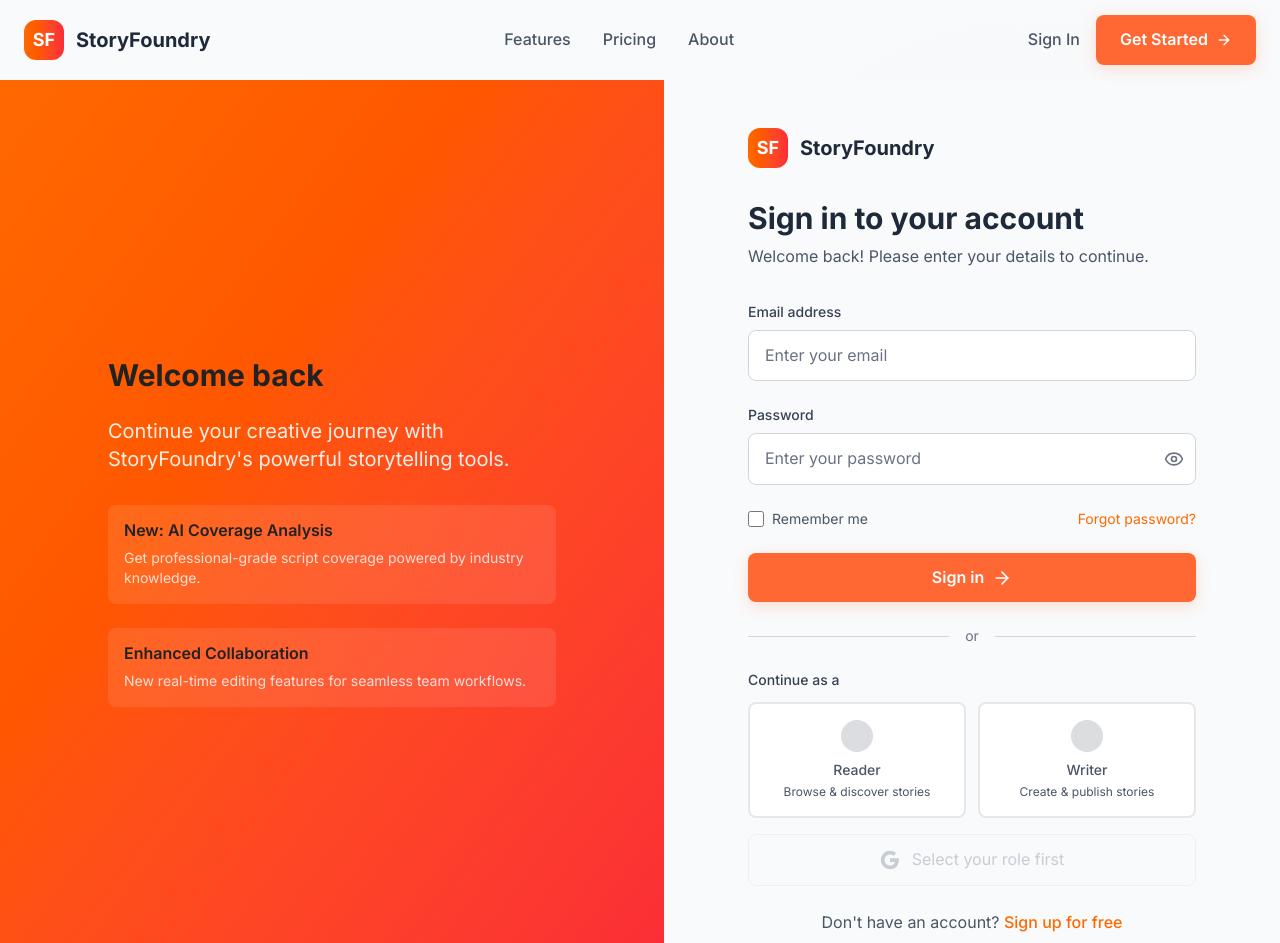
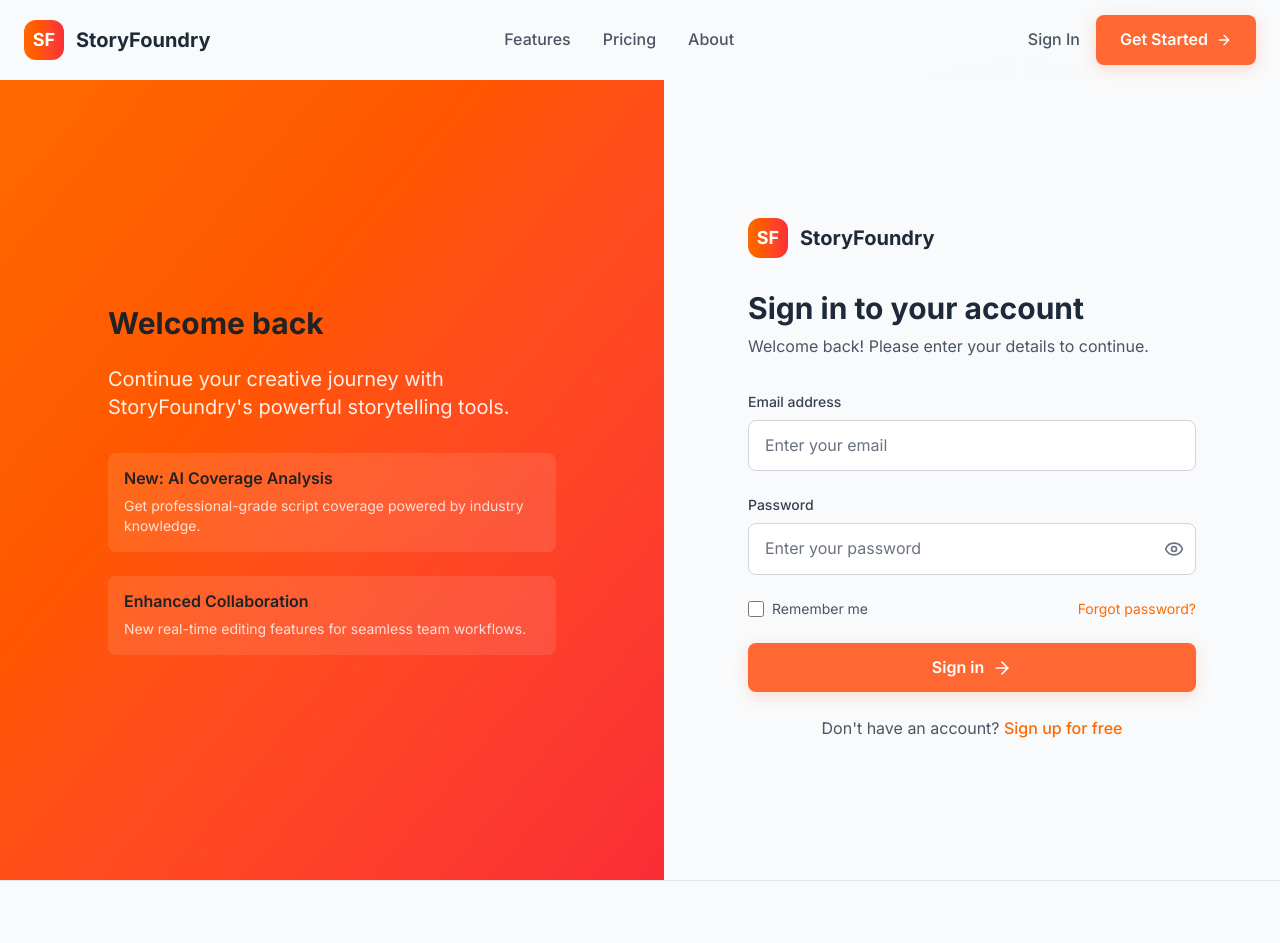
Before and after one commit to bharadwajaaniseti/storyfoundry, a Next.js app: page /signin in a window 1280 px wide. Shown: the top 943 px of the page. Built offline with nearby package versions, Linux system fonts and the light colour scheme; a web font is replaced by a local one.

Commit message:
SIMPLIFY: Remove Google OAuth from signin page
- Remove role selection UI for OAuth
- Remove Google sign-in button and related code
- Remove handleGoogleSignIn function and selectedRole state
- Keep only email/password form and signup link
- Reduced page size and simplified authentication flow

```diff
--- a/src/app/(marketing)/signin/page.tsx
+++ b/src/app/(marketing)/signin/page.tsx
@@ -16,7 +16,6 @@ function SignInForm() {
   const [showPassword, setShowPassword] = useState(false)
   const [isLoading, setIsLoading] = useState(false)
   const [error, setError] = useState('')
-  const [selectedRole, setSelectedRole] = useState<'reader' | 'writer' | null>(null) // Role selection for OAuth
   const [formData, setFormData] = useState({
     email: '',
     password: '',
@@ -57,44 +56,6 @@ function SignInForm() {
     } catch (err) {
       setError('An unexpected error occurred. Please try again.')
       console.error('Sign in error:', err)
-    } finally {
-      setIsLoading(false)
-    }
-  }
-
-  const handleGoogleSignIn = async () => {
-    if (!selectedRole) {
-      setError('Please select your role before continuing with Google')
-      return
-    }
-
-    setIsLoading(true)
-    setError('')
-
-    try {
-      const supabase = createSupabaseClient()
-      let redirectUrl = ''
-      if (typeof window !== 'undefined') {
-        redirectUrl = `${window.location.origin}/auth/callback?redirectTo=${encodeURIComponent(redirectTo)}&role=${selectedRole}`
-      } else {
-        // fallback for SSR, but this should never run in SSR
-        redirectUrl = `/auth/callback?redirectTo=${encodeURIComponent(redirectTo)}&role=${selectedRole}`
-      }
-      const { error } = await supabase.auth.signInWithOAuth({
-        provider: 'google',
-        options: {
-          redirectTo: redirectUrl,
-          queryParams: {
-            role: selectedRole // Pass role as query parameter
-          }
-        }
-      })
-      if (error) {
-        setError(error.message)
-      }
-    } catch (err) {
-      setError('An unexpected error occurred. Please try again.')
-      console.error('Google sign in error:', err)
     } finally {
       setIsLoading(false)
     }
@@ -243,88 +204,6 @@ function SignInForm() {
             </button>
           </form>
 
-          {/* Divider */}
-          <div className="my-6 flex items-center">
-            <div className="flex-1 border-t border-gray-300"></div>
-            <span className="px-4 text-sm text-gray-500">or</span>
-            <div className="flex-1 border-t border-gray-300"></div>
-          </div>
-
-          {/* Role Selection for Social Sign In */}
-          <div className="mb-4">
-            <label className="block text-sm font-medium text-gray-700 mb-3">
-              Continue as a
-            </label>
-            <div className="grid grid-cols-2 gap-3">
-              <button
-                type="button"
-                onClick={() => setSelectedRole('reader')}
-                className={`flex flex-col items-center justify-center p-4 border-2 rounded-lg transition-all ${
-                  selectedRole === 'reader'
-                    ? 'border-orange-500 bg-orange-50 text-orange-700'
-                    : 'border-gray-200 bg-white text-gray-600 hover:border-gray-300'
-                }`}
-                disabled={isLoading}
-              >
-                <div className="w-8 h-8 mb-2 rounded-full bg-current opacity-20"></div>
-                <span className="font-medium text-sm">Reader</span>
-                <span className="text-xs text-center mt-1">
-                  Browse & discover stories
-                </span>
-              </button>
-              <button
-                type="button"
-                onClick={() => setSelectedRole('writer')}
-                className={`flex flex-col items-center justify-center p-4 border-2 rounded-lg transition-all ${
-                  selectedRole === 'writer'
-                    ? 'border-orange-500 bg-orange-50 text-orange-700'
-                    : 'border-gray-200 bg-white text-gray-600 hover:border-gray-300'
-                }`}
-                disabled={isLoading}
-              >
-                <div className="w-8 h-8 mb-2 rounded-full bg-current opacity-20"></div>
-                <span className="font-medium text-sm">Writer</span>
-                <span className="text-xs text-center mt-1">
-                  Create & publish stories
-                </span>
-              </button>
-            </div>
-            {selectedRole && (
-              <p className="mt-2 text-sm text-gray-500 text-center">
-                {selectedRole === 'reader'
-                  ? 'Perfect for discovering amazing stories. You can upgrade to Writer anytime.'
-                  : 'Perfect for authors and storytellers. Create, collaborate, and protect your work.'
-                }
-              </p>
-            )}
-          </div>
-
-          {/* Social Sign In */}
-          <div className="space-y-3">
-            <button
-              onClick={handleGoogleSignIn}
-              disabled={isLoading || !selectedRole}
-              className={`w-full flex items-center justify-center space-x-3 py-3 px-4 border rounded-lg transition-colors ${
-                selectedRole
-                  ? 'border-gray-300 bg-white text-gray-700 hover:bg-gray-50'
-                  : 'border-gray-200 bg-gray-50 text-gray-400 cursor-not-allowed'
-              } disabled:opacity-50 disabled:cursor-not-allowed`}
-            >
-              <svg className="w-5 h-5" viewBox="0 0 24 24">
-                <path fill="currentColor" d="M22.56 12.25c0-.78-.07-1.53-.2-2.25H12v4.26h5.92c-.26 1.37-1.04 2.53-2.21 3.31v2.77h3.57c2.08-1.92 3.28-4.74 3.28-8.09z"/>
-                <path fill="currentColor" d="M12 23c2.97 0 5.46-.98 7.28-2.66l-3.57-2.77c-.98.66-2.23 1.06-3.71 1.06-2.86 0-5.29-1.93-6.16-4.53H2.18v2.84C3.99 20.53 7.7 23 12 23z"/>
-                <path fill="currentColor" d="M5.84 14.09c-.22-.66-.35-1.36-.35-2.09s.13-1.43.35-2.09V7.07H2.18C1.43 8.55 1 10.22 1 12s.43 3.45 1.18 4.93l2.85-2.22.81-.62z"/>
-                <path fill="currentColor" d="M12 5.38c1.62 0 3.06.56 4.21 1.64l3.15-3.15C17.45 2.09 14.97 1 12 1 7.7 1 3.99 3.47 2.18 7.07l3.66 2.84c.87-2.6 3.3-4.53 6.16-4.53z"/>
-              </svg>
-              <span>
-                {selectedRole
-                  ? `Continue with Google as ${selectedRole === 'reader' ? 'Reader' : 'Writer'}`
-                  : 'Select your role first'
-                }
-              </span>
-            </button>
-          </div>
-
           {/* Sign Up Link */}
           <div className="mt-6 text-center">
             <p className="text-gray-600">
```
